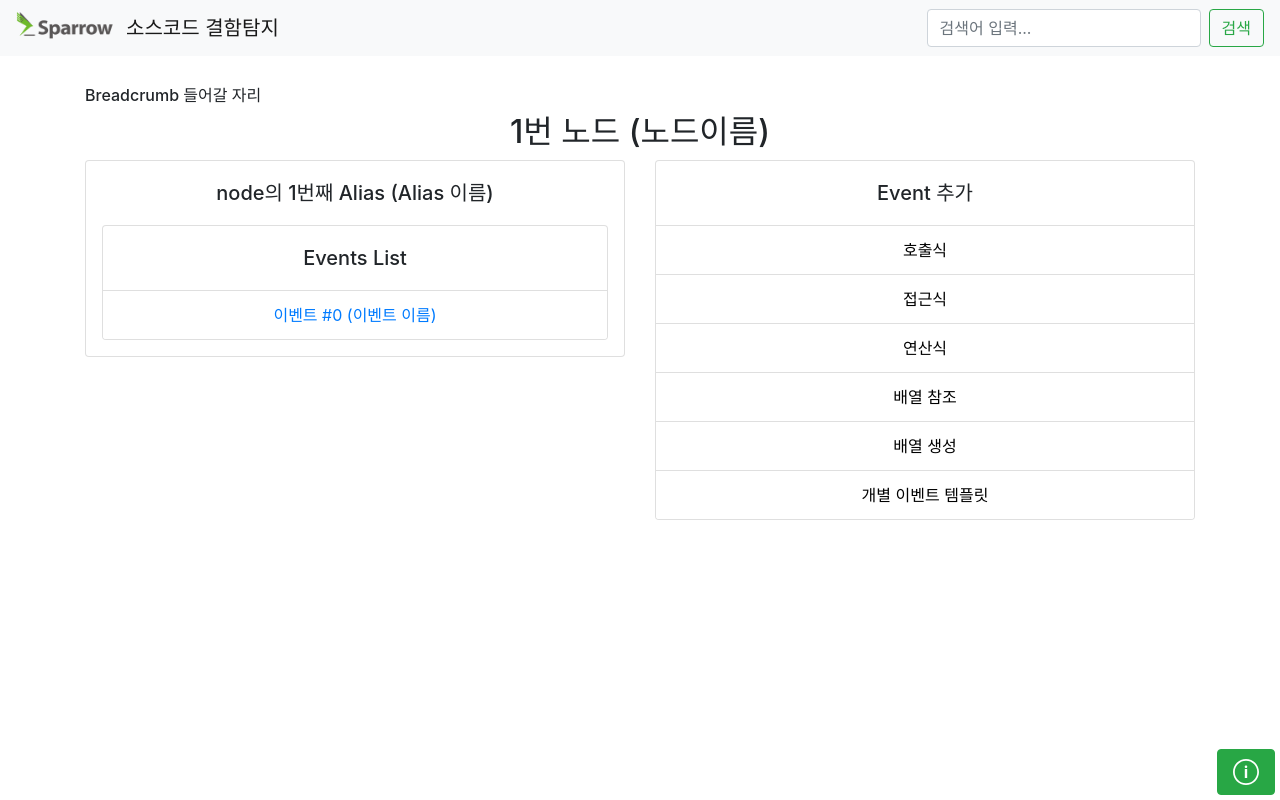
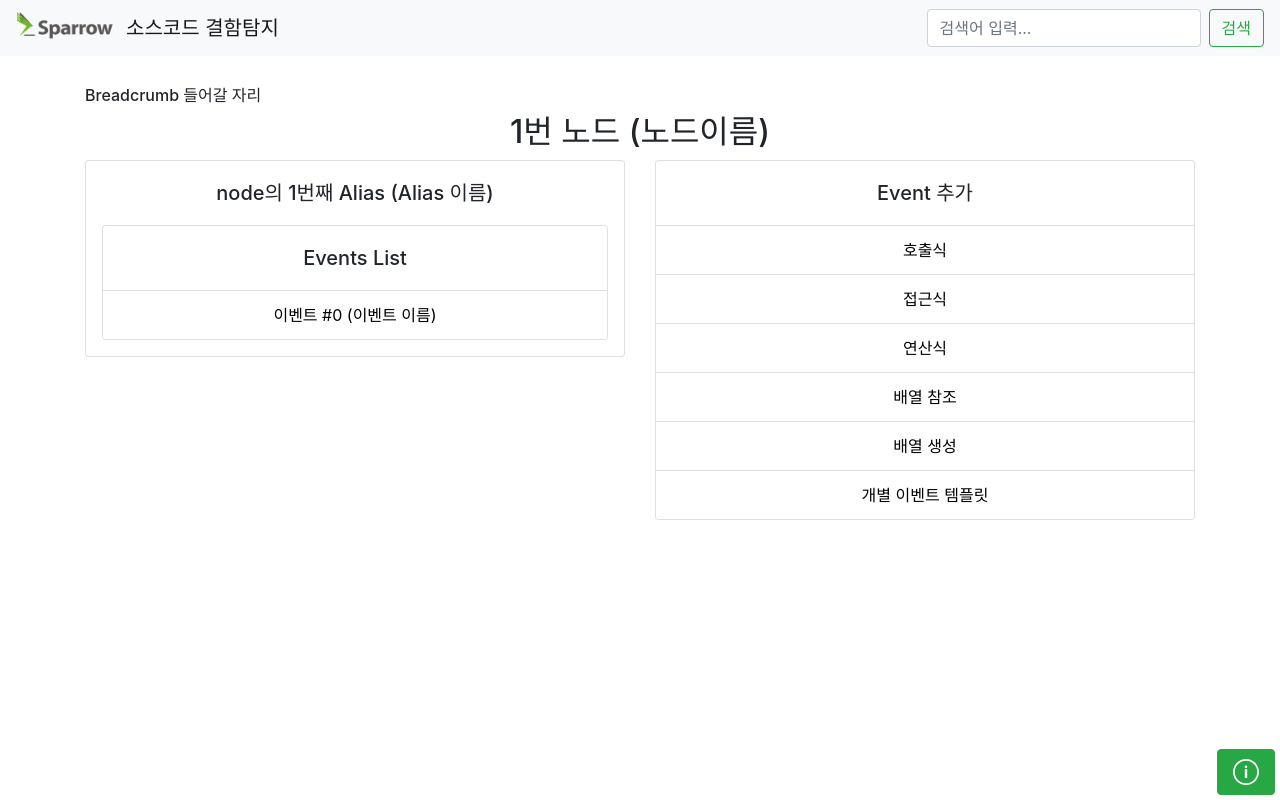
Before and after one commit to CSID-DGU/2020-1-CECD1-Soycrab-6, a React (Create React App) app: page /nodes/edit/1 in a window 1280 px wide. Built offline with nearby package versions, Linux system fonts and the light colour scheme.

Commit message:
이벤트 Link -> history 사용으로 변경

```diff
--- a/src/components/Event.js
+++ b/src/components/Event.js
@@ -1,14 +1,21 @@
 import React from 'react';
-import { Link } from 'react-router-dom';
+import styled from 'styled-components';
+import { useHistory } from 'react-router-dom';
 
+const EventBody = styled.div`
+  color: black;
+`;
 
 function Event({ realId, parentType, parentId }) {
+  const history = useHistory();
+  const goToEventEdit = (e) => {
+    history.push(`/events/edit/${parentType}/${parentId}/${realId}`);
+  };
+
   return (
-    <div>
-      <Link to={`/events/edit/${parentType}/${parentId}/${realId}`}>
-        이벤트 #{realId} (이벤트 이름)
-      </Link>
-    </div>
+    <EventBody onClick={() => goToEventEdit(parentType, parentId, realId)}>
+      이벤트 #{realId} (이벤트 이름)
+    </EventBody>
   )
 };
 
```
